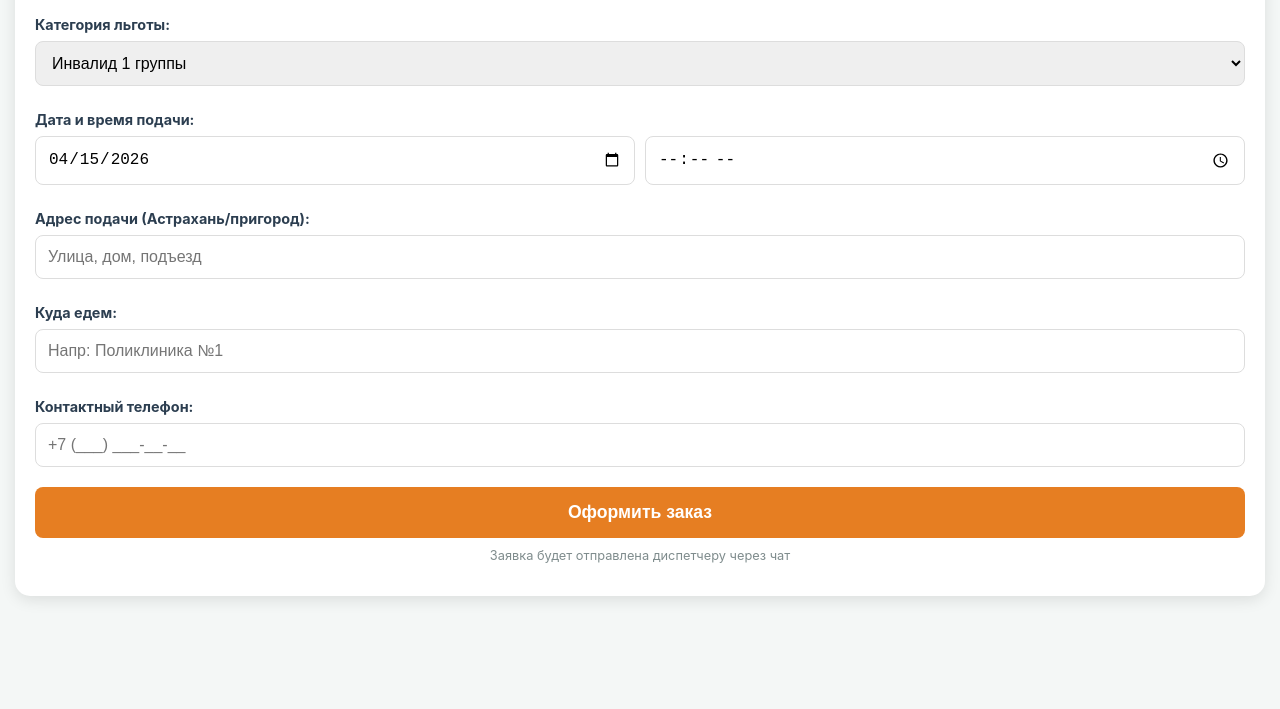
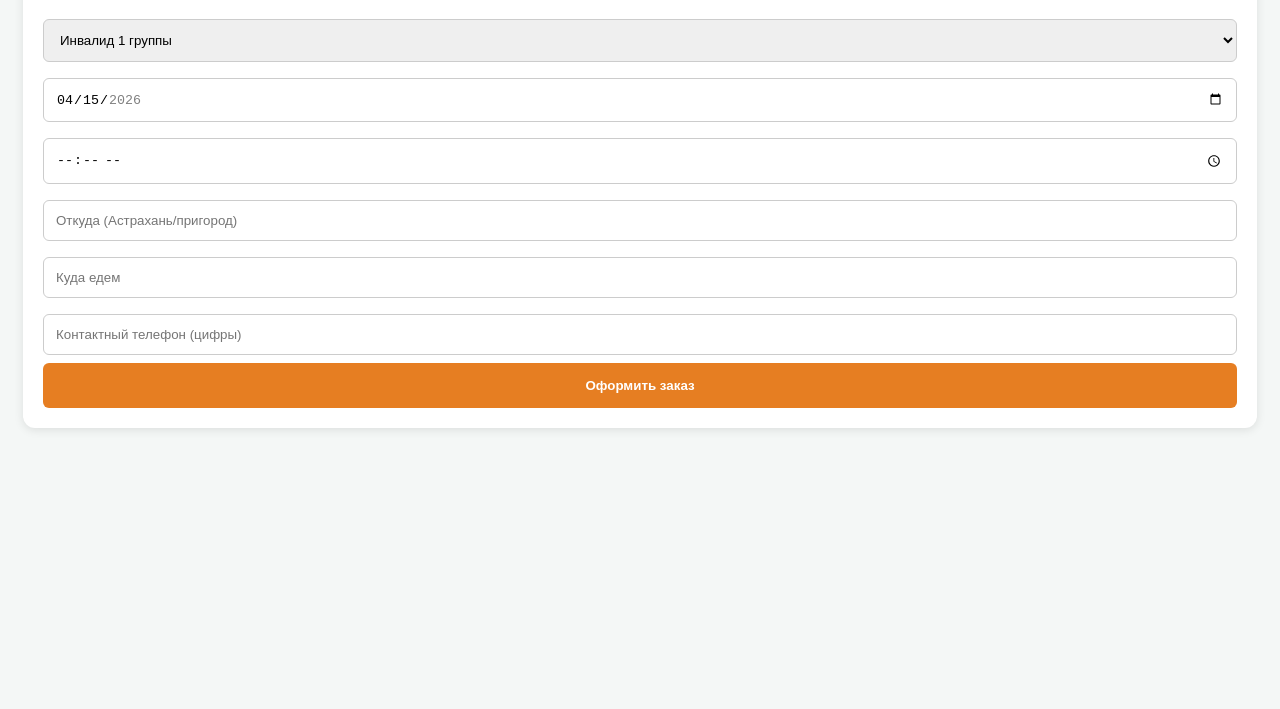
Before and after one commit to Virgindevil/soc_taxi_30_bot, a plain HTML site: page index.html in a window 1280 px wide. Shown: the part 91-800 px from the top of the page. Drawn offline with Linux system fonts and the light colour scheme.

Commit message:
Update index.html

```diff
--- a/index.html
+++ b/index.html
@@ -6,158 +6,97 @@
     <title>Социальное такси Астрахань</title>
     <script src="https://st.max.ru/js/max-web-app.js"></script>
     <style>
-        :root {
-            --primary-color: #2c3e50;
-            --accent-color: #e67e22;
-            --bg-color: #f4f7f6;
-        }
-        body {
-            font-family: -apple-system, BlinkMacSystemFont, "Segoe UI", Roboto, Helvetica, Arial, sans-serif;
-            background-color: var(--bg-color);
-            margin: 0;
-            padding: 15px;
-            color: var(--primary-color);
-        }
-        .container {
-            max-width: 100%;
-            background: white;
-            padding: 20px;
-            border-radius: 15px;
-            box-shadow: 0 4px 15px rgba(0,0,0,0.1);
-        }
-        h2 {
-            text-align: center;
-            font-size: 1.2rem;
-            margin-bottom: 20px;
-            color: var(--primary-color);
-            border-bottom: 2px solid var(--accent-color);
-            padding-bottom: 10px;
-        }
-        .section-title {
-            font-size: 0.9rem;
-            font-weight: bold;
-            margin: 15px 0 8px;
-            display: block;
-        }
-        select, input {
-            width: 100%;
-            padding: 12px;
-            margin-bottom: 10px;
-            border: 1px solid #ddd;
-            border-radius: 8px;
-            box-sizing: border-box;
-            font-size: 1rem;
-        }
-        .btn-send {
-            width: 100%;
-            background-color: var(--accent-color);
-            color: white;
-            border: none;
-            padding: 15px;
-            border-radius: 8px;
-            font-size: 1.1rem;
-            font-weight: bold;
-            cursor: pointer;
-            margin-top: 10px;
-            transition: opacity 0.2s;
-        }
-        .btn-send:active {
-            opacity: 0.8;
-        }
-        .hint {
-            font-size: 0.8rem;
-            color: #7f8c8d;
-            margin-top: 10px;
-            text-align: center;
-        }
+        :root { --primary: #2c3e50; --accent: #e67e22; }
+        body { font-family: sans-serif; background: #f4f7f6; padding: 15px; }
+        .container { background: white; padding: 20px; border-radius: 12px; box-shadow: 0 2px 10px rgba(0,0,0,0.1); }
+        input, select { width: 100%; padding: 12px; margin: 8px 0; border: 1px solid #ccc; border-radius: 6px; box-sizing: border-box; }
+        .btn { width: 100%; background: var(--accent); color: white; border: none; padding: 15px; border-radius: 6px; font-weight: bold; cursor: pointer; }
+        .error-hint { color: #e74c3c; font-size: 0.8rem; display: none; margin-bottom: 10px; }
     </style>
 </head>
 <body>
 
 <div class="container">
-    <h2>🚕 Социальное такси (Астрахань)</h2>
+    <h3>🚕 Заказ такси</h3>
 
-    <label class="section-title">Категория льготы:</label>
     <select id="category">
         <option value="Инвалид 1 группы">Инвалид 1 группы</option>
         <option value="Инвалид 2 группы">Инвалид 2 группы</option>
-        <option value="Участник СВО">Участник СВО (ветеран БД)</option>
+        <option value="Участник СВО">Участник СВО</option>
     </select>
 
-    <label class="section-title">Дата и время подачи:</label>
-    <div style="display: flex; gap: 10px;">
-        <input type="date" id="date">
-        <input type="time" id="time">
-    </div>
+    <input type="date" id="date">
+    <input type="time" id="time">
+    <input type="text" id="address_from" placeholder="Откуда (Астрахань/пригород)">
+    <input type="text" id="address_to" placeholder="Куда едем">
+    <input type="tel" id="phone" placeholder="Контактный телефон (цифры)">
 
-    <label class="section-title">Адрес подачи (Астрахань/пригород):</label>
-    <input type="text" id="address_from" placeholder="Улица, дом, подъезд">
+    <div id="error-msg" class="error-hint">Пожалуйста, исправьте ошибки в полях</div>
 
-    <label class="section-title">Куда едем:</label>
-    <input type="text" id="address_to" placeholder="Напр: Поликлиника №1">
-
-    <label class="section-title">Контактный телефон:</label>
-    <input type="tel" id="phone" placeholder="+7 (___) ___-__-__">
-
-    <button class="btn-send" onclick="submitOrder()">Оформить заказ</button>
-
-    <p class="hint">Заявка будет отправлена диспетчеру через чат</p>
+    <button class="btn" onclick="submitOrder()">Оформить заказ</button>
 </div>
 
 <script>
-    // Устанавливаем сегодняшнюю дату по умолчанию
-    document.getElementById('date').valueAsDate = new Date();
+    // 1. Ограничиваем дату (нельзя выбрать прошлое и дальше чем на месяц вперед)
+    const dateInput = document.getElementById('date');
+    const today = new Date();
+    const maxDate = new Date();
+    maxDate.setMonth(today.getMonth() + 1);
 
-    function submitOrder() {
-        const data = {
-            category: document.getElementById('category').value,
-            date: document.getElementById('date').value,
-            time: document.getElementById('time').value,
-            from: document.getElementById('address_from').value,
-            to: document.getElementById('address_to').value,
-            phone: document.getElementById('phone').value
-        };
+    dateInput.min = today.toISOString().split('T')[0];
+    dateInput.max = maxDate.toISOString().split('T')[0];
+    dateInput.value = dateInput.min;
 
-        // Проверка на заполнение полей
-        if (!data.from || !data.to || !data.phone || !data.time) {
-            alert('Пожалуйста, заполните все поля заказа');
+    function validate() {
+        const phone = document.getElementById('phone').value;
+        const from = document.getElementById('address_from').value;
+        const to = document.getElementById('address_to').value;
+        const date = document.getElementById('date').value;
+
+        // Регулярка: только цифры, от 7 до 15 знаков
+        const phoneRegex = /^[0-9+]{7,15}$/;
+        // Проверка года (не больше 2027 на всякий случай)
+        const year = new Date(date).getFullYear();
+
+        if (!phoneRegex.test(phone.replace(/\s/g, ''))) return "Введите корректный номер телефона";
+        if (from.length < 3 || to.length < 3) return "Адрес слишком короткий";
+        if (year > 2027 || year < 2024) return "Введите корректную дату";
+
+        return null;
+    }
+
+    async function submitOrder() {
+        const err = validate();
+        const errorDiv = document.getElementById('error-msg');
+
+        if (err) {
+            errorDiv.innerText = err;
+            errorDiv.style.display = 'block';
             return;
         }
+        errorDiv.style.display = 'none';
 
-        // Формируем красивый текст для бота
-        const message = `🚕 **НОВЫЙ ЗАКАЗ ТАКСИ (АСТРАХАНЬ)**\n` +
-                        `--------------------------\n` +
-                        `👤 **Категория:** ${data.category}\n` +
-                        `📅 **Когда:** ${data.date} в ${data.time}\n` +
-                        `📍 **Откуда:** ${data.from}\n` +
-                        `🏁 **Куда:** ${data.to}\n` +
-                        `📞 **Телефон:** ${data.phone}`;
+        const msg = `🚕 **ЗАКАЗ ТАКСИ**\nЛьгота: ${document.getElementById('category').value}\nКогда: ${document.getElementById('date').value} в ${document.getElementById('time').value}\nОткуда: ${document.getElementById('address_from').value}\nКуда: ${document.getElementById('address_to').value}\nТел: ${document.getElementById('phone').value}`;
 
-        // Логика отправки через MAX Bridge
-        if (window.WebApp && window.WebApp.shareMaxContent) {
-            // Включаем тактильный отклик (вибрацию)
-            if (window.WebApp.HapticFeedback) {
-                window.WebApp.HapticFeedback.notificationOccurred('success');
-            }
+        // ПОПЫТКА ОТПРАВКИ
+        try {
+            if (window.WebApp && window.WebApp.shareMaxContent) {
+                // Пытаемся вызвать нативный шеринг
+                const result = await window.WebApp.shareMaxContent({ text: msg });
 
-            window.WebApp.shareMaxContent({
-                text: message
-            }).then(({ status }) => {
-                if (status === 'shared') {
-                    // Закрываем мини-приложение после успешной отправки
+                if (result.status === 'shared') {
+                    alert('Заявка отправлена!');
                     window.close();
                 }
-            }).catch((err) => {
-                console.error('Ошибка шеринга:', err);
-                alert('Не удалось отправить сообщение в чат.');
-            });
-        } else {
-            // Если открыто просто в браузере (для тестов)
-            console.log("Данные заказа:", message);
-            alert("Заказ сформирован (имитация). Откройте через MAX для реальной отправки.");
+            } else {
+                // Если мы в обычном браузере, просто копируем в буфер (для теста)
+                console.log("Вне MAX:", msg);
+                alert("Запуск вне MAX. Данные выведены в консоль.");
+            }
+        } catch (e) {
+            alert("Ошибка моста MAX: " + (e.message || "неизвестно"));
         }
     }
 </script>
-
 </body>
 </html>
```
